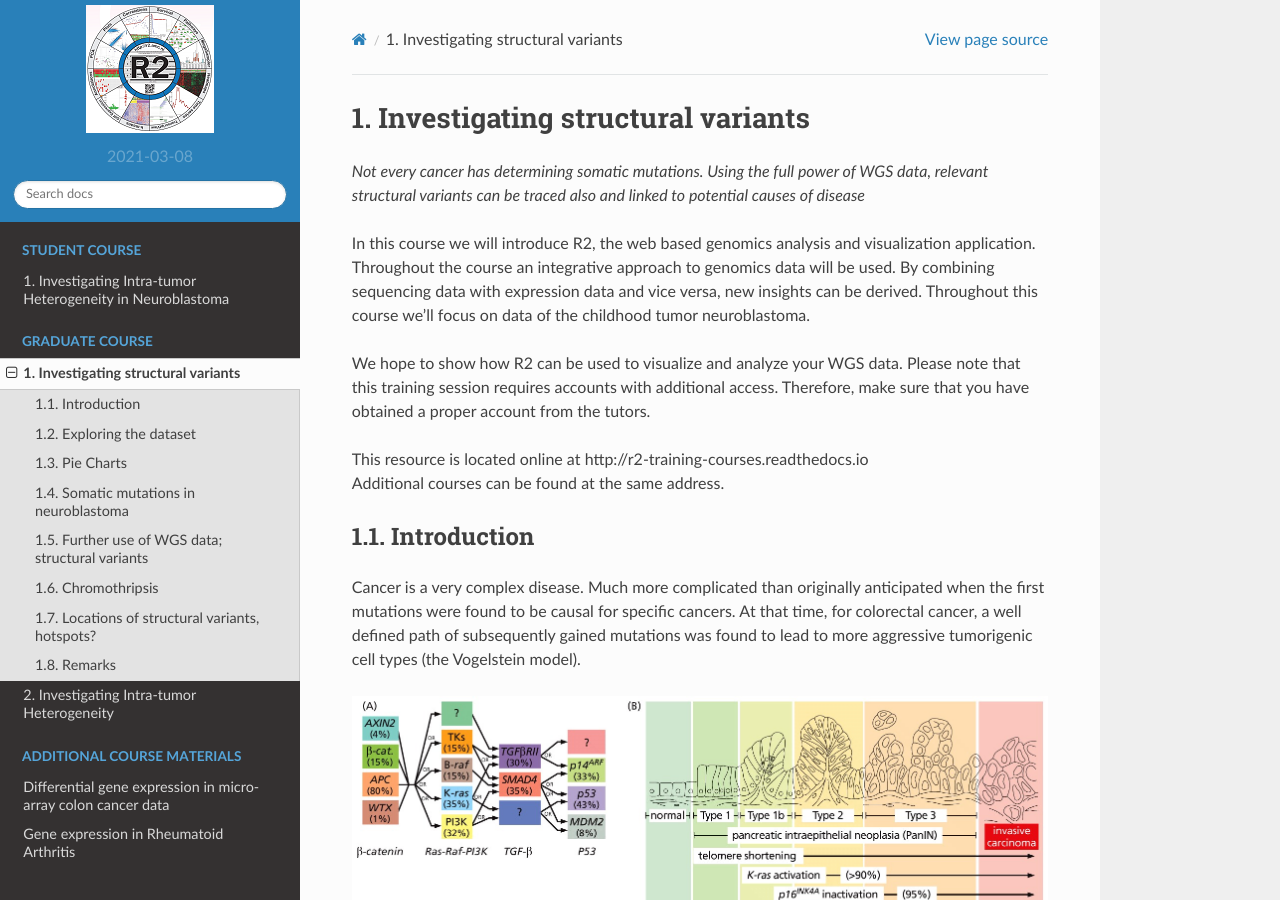
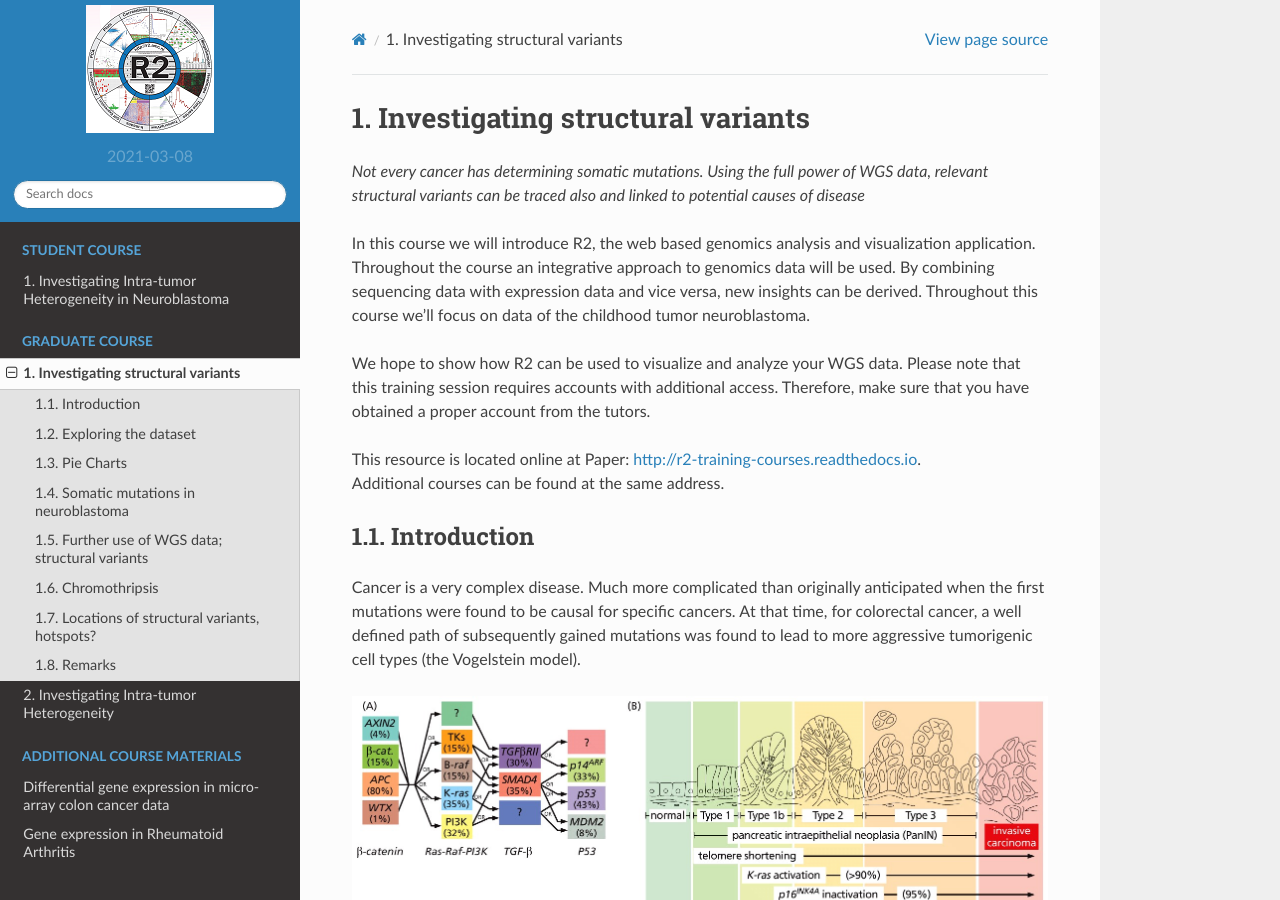
Before and after one commit to antronerds/r2-training-courses, a Sphinx documentation site: the page built from docs/Finding_structural_variants.md, in a window 1280 px wide and 900 px high. Built offline with Sphinx 7.4.7 and the Read the Docs theme 2.0.0, drawn with Linux system fonts in a browser that asks for light colours; pages that are not in the unit, such as notebooks, are missing from menus.

Commit message:
Struct Variants, improvements

```diff
--- a/docs/Finding_structural_variants.md
+++ b/docs/Finding_structural_variants.md
@@ -8,8 +8,8 @@ In this course we will introduce R2, the web based genomics analysis and visuali
 
 We hope to show how R2 can be used to visualize and analyze your WGS data. Please note that this training session requires accounts with additional access. Therefore, make sure that you have obtained a proper account from the tutors.
 
-This resource is located online at http://r2-training-courses.readthedocs.io
- Additional courses can be found at the same address.
+This resource is located online at Paper: [http://r2-training-courses.readthedocs.io](http://r2-training-courses.readthedocs.io).
+Additional courses can be found at the same address.
 
 Introduction
 ---
```
